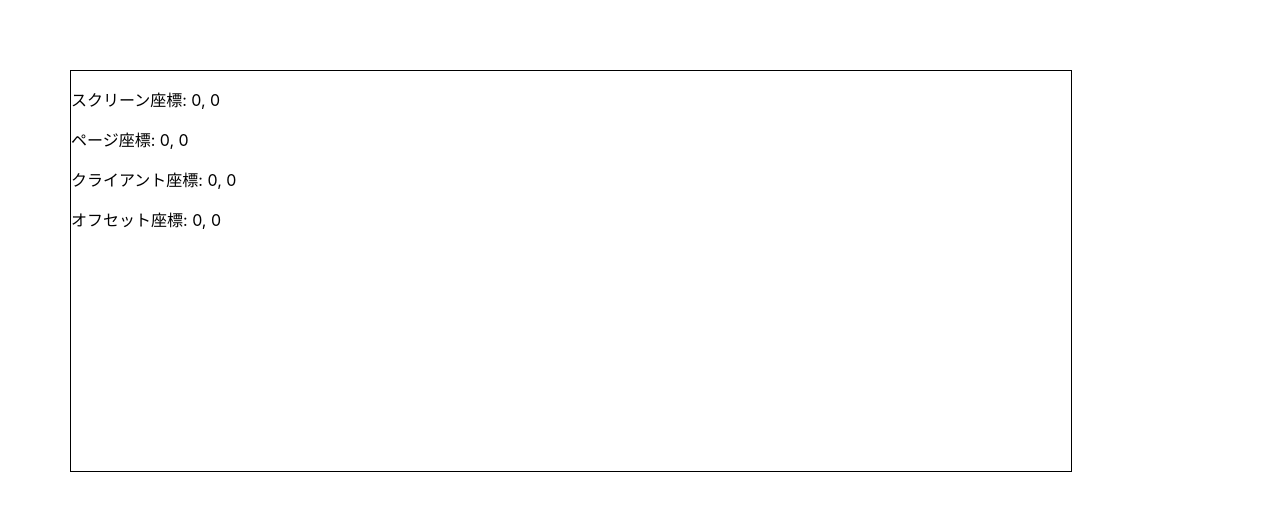
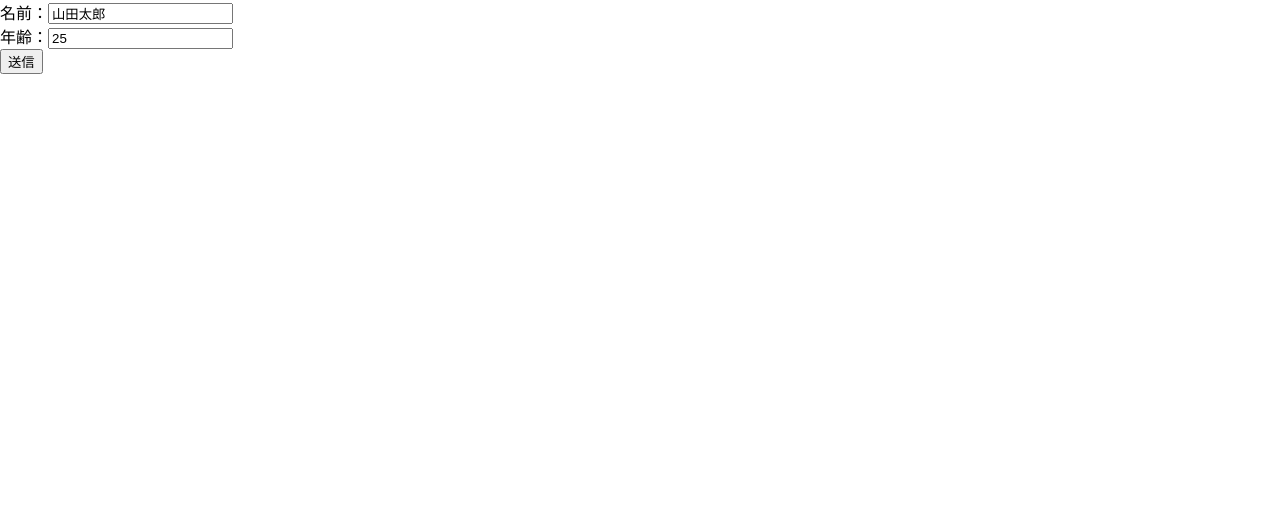
Before and after one commit to Iryu-0817/React-, a React (Create React App) app in the folder my-react/: page / in a window 1280 px wide. Shown: the top 510 px of the page. Built offline with nearby package versions, Linux system fonts and the light colour scheme.

Commit message:
コンポーネントの開発

```diff
--- a/my-react/src/App.jsx
+++ b/my-react/src/App.jsx
@@ -1,9 +1,9 @@
 import "./App.css";
 import React from "react";
-import EventPoint from "./eventPoint/EventPoint";
+import StateForm from "./componentDeveloping/StateFrom";
 
 function App(elem) {
-  return <EventPoint />;
+  return <StateForm />;
 }
 
 export default App;
--- /dev/null
+++ b/my-react/src/componentDeveloping/StateFrom.jsx
@@ -0,0 +1,48 @@
+import { useState } from "react";
+
+const StateForm = () => {
+  const [form, setForm] = useState({
+    name: "山田太郎",
+    age: 25,
+  });
+
+  const handleChange = (e) => {
+    setForm({ ...form, [e.target.name]: e.target.value });
+  };
+
+  const show = () => {
+    console.log(`こんにちは、${form.name} (${form.age}歳) さん！`);
+  };
+
+  return (
+    <form>
+      <div>
+        <label htmlFor="name">名前：</label>
+        <input
+          id="name"
+          name="name"
+          type="text"
+          value={form.name}
+          onChange={handleChange}
+        />
+      </div>
+      <div>
+        <label htmlFor="age">年齢：</label>
+        <input
+          id="age"
+          name="age"
+          type="number"
+          value={form.age}
+          onChange={handleChange}
+        />
+      </div>
+      <div>
+        <button type="button" onClick={show}>
+          送信
+        </button>
+      </div>
+    </form>
+  );
+};
+
+export default StateForm;
```
Also changed, not shown: my-react/src/eventPoint/EventArgs.jsx (added, +32 -0 lines).
